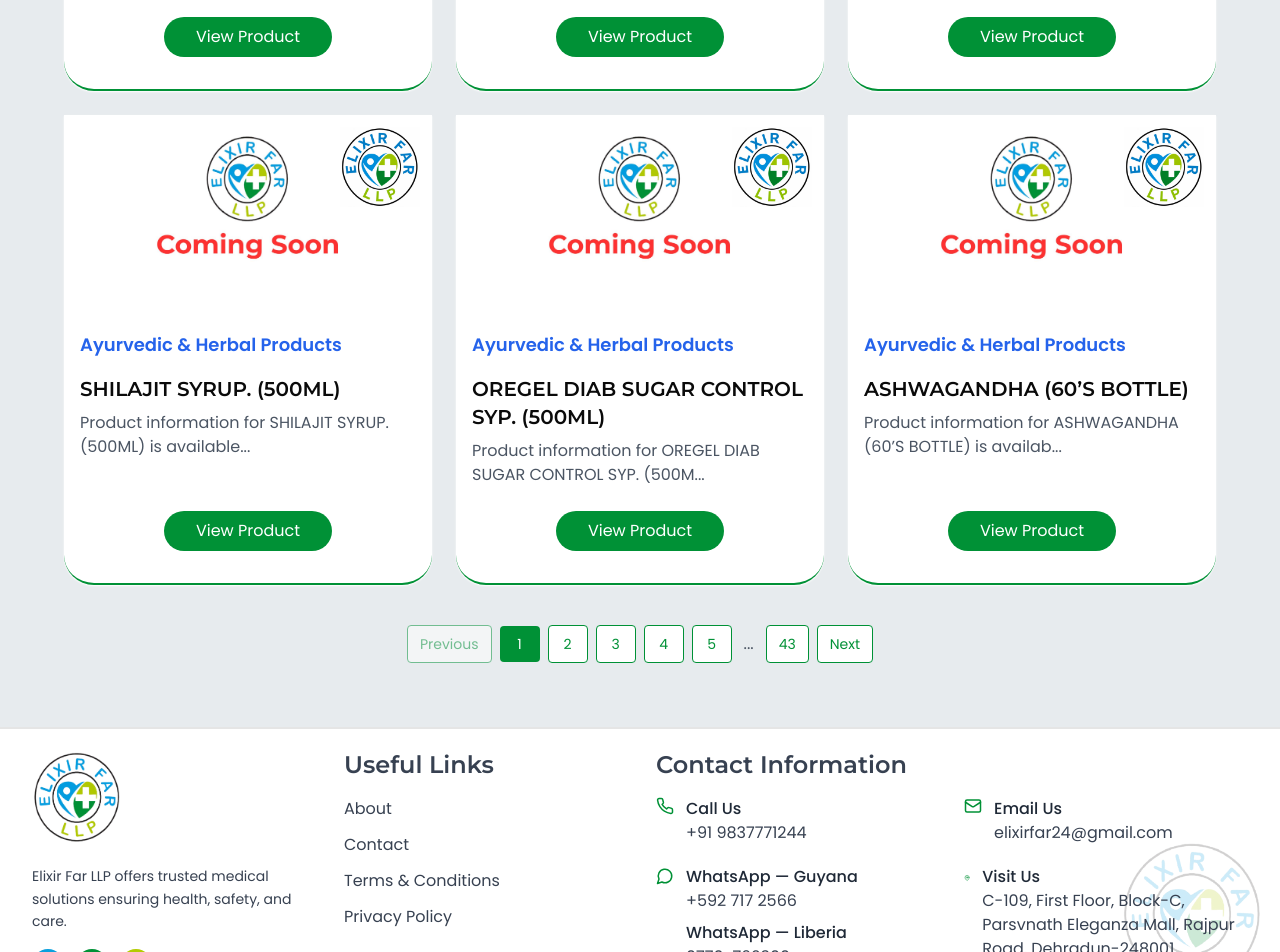
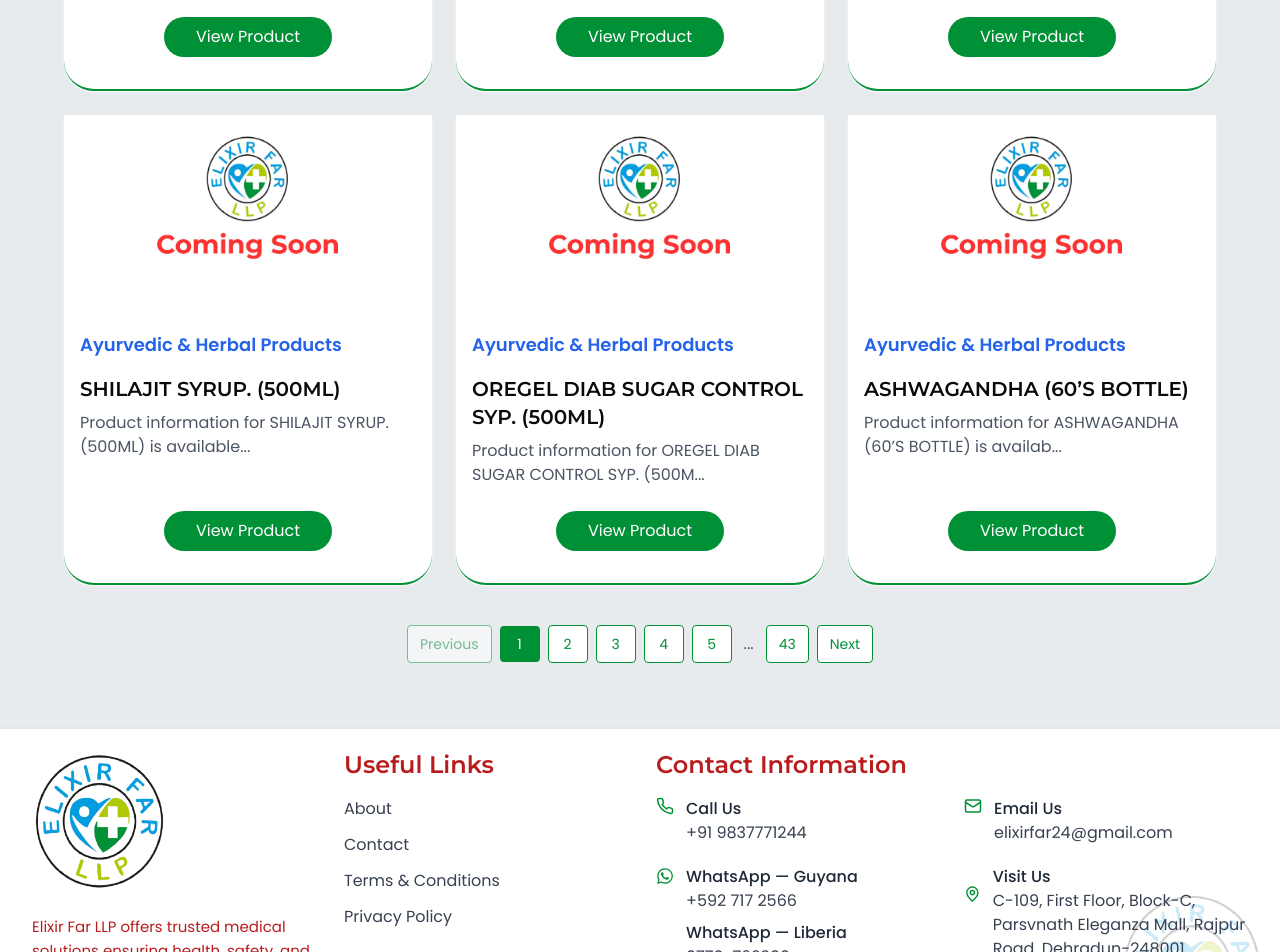
Before and after one commit to rohitchauhan108/Elixir, a Next.js app: page /products in a window 1280 px wide. Shown: the part 1820-2772 px from the top of the page. Built offline with nearby package versions, Linux system fonts and the light colour scheme.

Commit message:
do new  changes

```diff
--- a/app/products/page.js
+++ b/app/products/page.js
@@ -201,13 +201,6 @@ export default function ProductsPage() {
                       : "object-contain p-2"
                   } transition-transform duration-500 group-hover:scale-125`}
                 />
-                <Image
-                  src="/logo.webp"
-                  alt="Elixir Far LLP logo"
-                  width={100}
-                  height={100}
-                  className="absolute right-3 top-3 z-10 h-20 w-20 object-contain"
-                />
               </div>
 
               {/* Product Info */}
--- a/components/Footer.js
+++ b/components/Footer.js
@@ -12,6 +12,7 @@ import {
   ChevronDown,
 } from "lucide-react";
 import Link from "next/link";
+import { FaWhatsapp } from "react-icons/fa";
 
 export default function Footer() {
   const [isDropdownOpen, setIsDropdownOpen] = useState(false);
@@ -50,11 +51,11 @@ export default function Footer() {
                 <img
                   src="/Assets/logos/elixir-logo-main.png"
                   alt="Logo"
-                  className="h-[100px] w-auto cursor-pointer"
+                  className="h-[150px] w-auto cursor-pointer"
                 />
               </Link>
             </div>
-            <p className="text-gray-700 leading-relaxed text-sm text-justify sm:text-left">
+            <p className="text-red-700 leading-relaxed text-[15px] text-justify sm:text-left">
               Elixir Far LLP offers trusted medical solutions ensuring health,
               safety, and care.
             </p>
@@ -64,26 +65,26 @@ export default function Footer() {
                 href="#"
                 className="bg-[#0AA0DD] text-white p-2 rounded-full flex items-center justify-center hover:scale-110 transition-transform duration-200"
               >
-                <Facebook size={16} />
+                <Facebook size={25} />
               </a>
               <a
                 href="#"
                 className="bg-[#009136] text-white p-2 rounded-full flex items-center justify-center hover:scale-110 transition-transform duration-200"
               >
-                <Instagram size={16} />
+                <Instagram size={25} />
               </a>
               <a
                 href="#"
                 className="bg-[#B3CB02] text-white p-2 rounded-full flex items-center justify-center hover:scale-110 transition-transform duration-200"
               >
-                <Youtube size={16} />
+                <Youtube size={25} />
               </a>
             </div>
           </div>
 
           {/* Useful Links */}
           <div className="space-y-4 text-left">
-            <h4 className="text-2xl font-semibold">Useful Links</h4>
+            <h4 className="text-2xl font-semibold text-red-700">Useful Links</h4>
             <div className="grid grid-cols-1 gap-3">
               {usefulLinks.map((link, index) =>
                 link.name === "Product Category" ? (
@@ -131,7 +132,7 @@ export default function Footer() {
 
           {/* Contact Information */}
           <div className="space-y-4 text-left md:col-span-2">
-            <h4 className="text-2xl font-semibold">Contact Information</h4>
+            <h4 className="text-2xl font-semibold text-red-700">Contact Information</h4>
             <div className="grid grid-cols-1 gap-x-6 gap-y-5 sm:grid-cols-2">
               <div className="space-y-5">
                 <div className="flex items-start gap-3">
@@ -148,7 +149,7 @@ export default function Footer() {
                 </div>
 
                 <div className="flex items-start gap-3">
-                  <MessageCircle size={18} className="mt-0.5 text-[#009136]" />
+                  <FaWhatsapp size={18} className="mt-0.5 text-[#009136]" />
                   <div className="space-y-2">
                     <div>
                       <p className="font-medium text-gray-800">WhatsApp — Guyana</p>
@@ -199,7 +200,7 @@ export default function Footer() {
                 </div>
 
                 <div className="flex items-start gap-3">
-                  <MapPin size={18} className="mt-1 text-[#009136]" />
+                  <MapPin size={50} className="mt-1 text-[#009136]" />
                   <div>
                     <p className="font-medium text-gray-800">Visit Us</p>
                     <a
```
